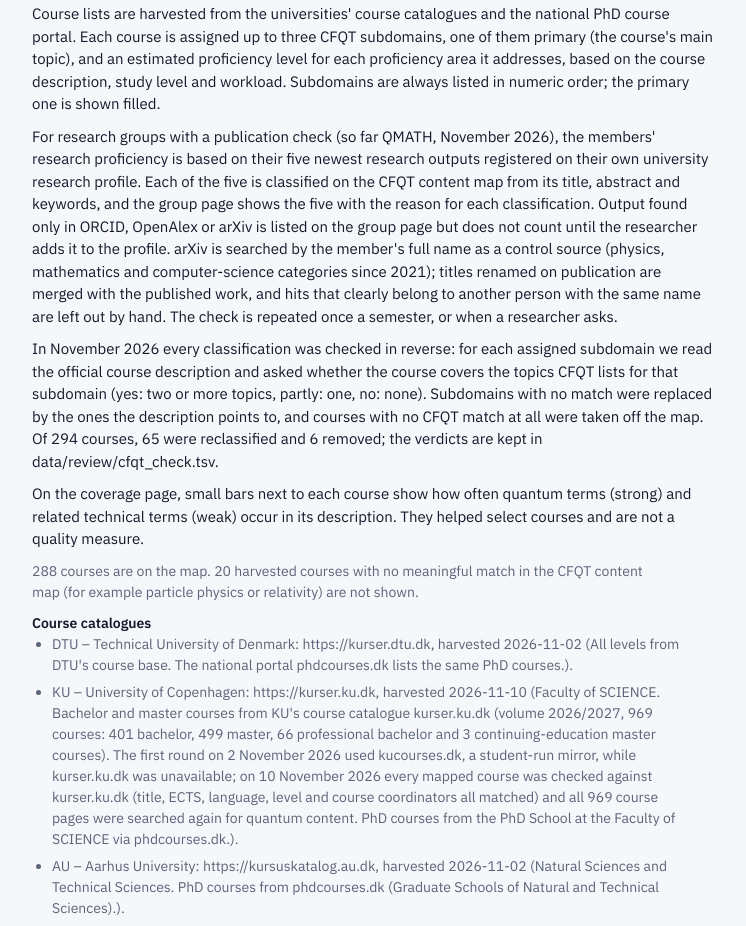
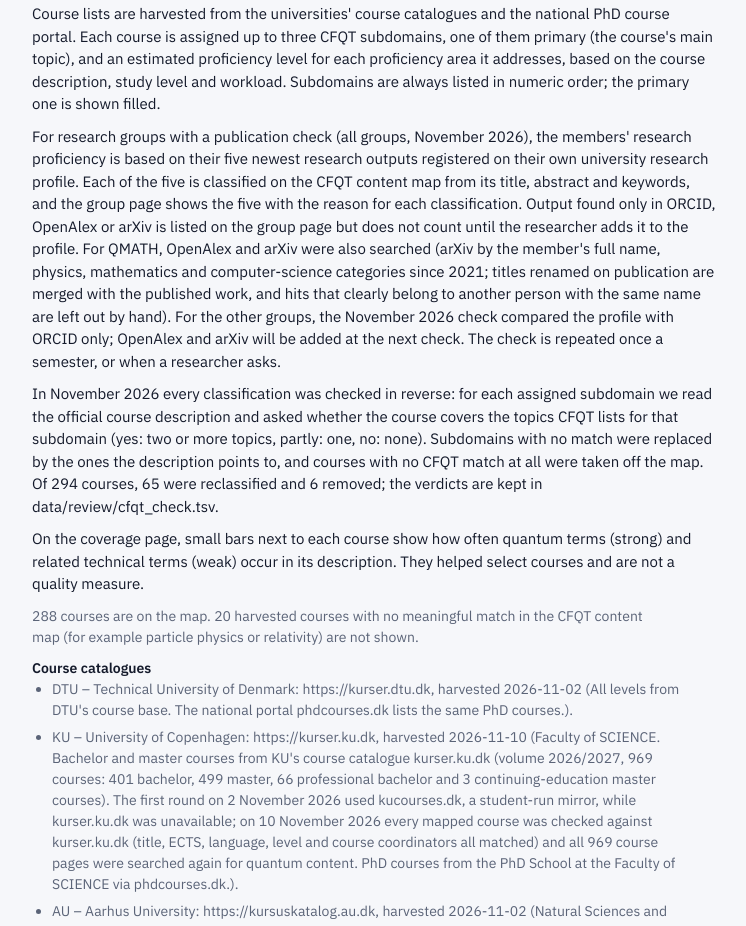
Before and after one commit to danishquantumacademy/kvantekort, a plain HTML site: page site/about.html in a window 1280 px wide. Shown: the part 1040-1966 px from the top of the page, without its empty margins (174-920 px from the left). Drawn offline with nearby package versions, Linux system fonts and the light colour scheme.

Commit message:
About page: publication check now covers all groups
Co-Authored-By: Claude Opus 5.5 <noreply@anthropic.com>
Claude-Session: https://claude.ai/code/session_01BVMsrudFeBnz4HRk4bpBtt

```diff
--- a/site/about.html
+++ b/site/about.html
@@ -107,7 +107,7 @@ footer .site-foot a{color:var(--accent)}
   <section id="courses" aria-labelledby="h-courses">
     <h2 id="h-courses">Courses</h2>
     <p>Course lists are harvested from the universities' course catalogues and the national PhD course portal. Each course is assigned up to three CFQT subdomains, one of them primary (the course's main topic), and an estimated proficiency level for each proficiency area it addresses, based on the course description, study level and workload. Subdomains are always listed in numeric order; the primary one is shown filled.</p>
-    <p>For research groups with a publication check (so far QMATH, November 2026), the members' research proficiency is based on their five newest research outputs registered on their own university research profile. Each of the five is classified on the CFQT content map from its title, abstract and keywords, and the group page shows the five with the reason for each classification. Output found only in ORCID, OpenAlex or arXiv is listed on the group page but does not count until the researcher adds it to the profile. arXiv is searched by the member's full name as a control source (physics, mathematics and computer-science categories since 2021); titles renamed on publication are merged with the published work, and hits that clearly belong to another person with the same name are left out by hand. The check is repeated once a semester, or when a researcher asks.</p>
+    <p>For research groups with a publication check (all groups, November 2026), the members' research proficiency is based on their five newest research outputs registered on their own university research profile. Each of the five is classified on the CFQT content map from its title, abstract and keywords, and the group page shows the five with the reason for each classification. Output found only in ORCID, OpenAlex or arXiv is listed on the group page but does not count until the researcher adds it to the profile. For QMATH, OpenAlex and arXiv were also searched (arXiv by the member's full name, physics, mathematics and computer-science categories since 2021; titles renamed on publication are merged with the published work, and hits that clearly belong to another person with the same name are left out by hand). For the other groups, the November 2026 check compared the profile with ORCID only; OpenAlex and arXiv will be added at the next check. The check is repeated once a semester, or when a researcher asks.</p>
     <p>In November 2026 every classification was checked in reverse: for each assigned subdomain we read the official course description and asked whether the course covers the topics CFQT lists for that subdomain (yes: two or more topics, partly: one, no: none). Subdomains with no match were replaced by the ones the description points to, and courses with no CFQT match at all were taken off the map. Of 294 courses, 65 were reclassified and 6 removed; the verdicts are kept in data/review/cfqt_check.tsv.</p>
     <p>On the coverage page, small bars next to each course show how often quantum terms (strong) and related technical terms (weak) occur in its description. They helped select courses and are not a quality measure.</p>
     <p class="src" id="unmapped"></p>
```
Also changed, not shown: site/about_template.html (+1 -1 lines).
